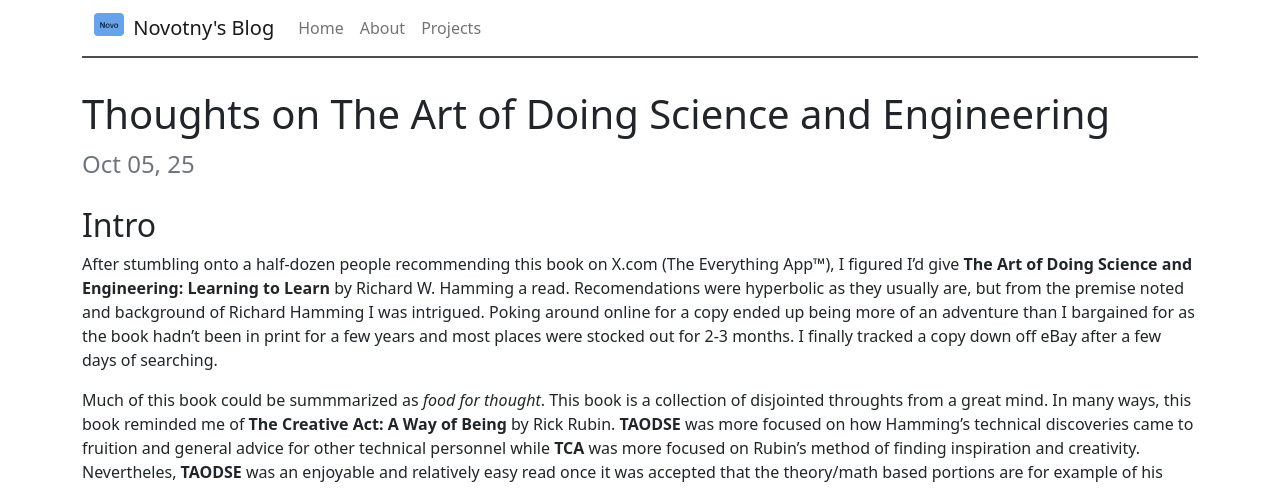
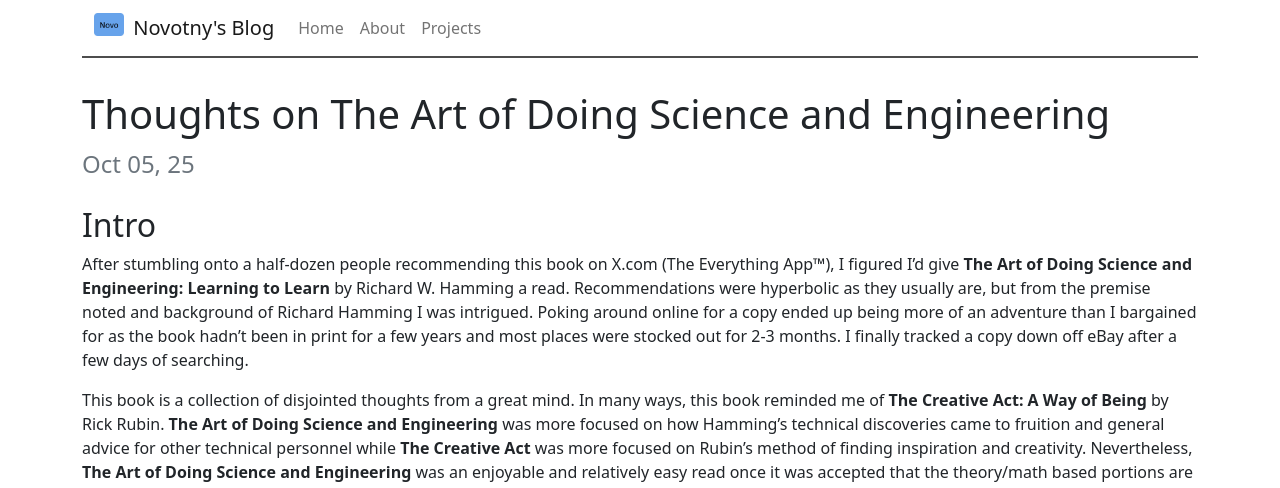
Before and after one commit to andrewnovotny/andrewnovotny.github.io, a Jekyll site: the page built from _posts/2025-10-05-Thoughts on The Art of Doing Science and Engineering.markdown, in a window 1280 px wide and 1400 px high. Shown: the top 488 px of the window. Built offline with Jekyll 4.4.1, drawn with Linux system fonts in a browser that asks for light colours; some of the changed text lies outside the part shown.

Commit message:
Updating typos

```diff
--- a/_posts/2025-10-05-Thoughts on The Art of Doing Science and Engineering.markdown
+++ b/_posts/2025-10-05-Thoughts on The Art of Doing Science and Engineering.markdown
@@ -5,17 +5,17 @@ title: Thoughts on The Art of Doing Science and Engineering
 
 ## Intro
 After stumbling onto a half-dozen people recommending this book on X.com (The Everything App™), I figured I'd give **The Art of Doing Science and Engineering: Learning to Learn** by Richard W. Hamming
- a read. Recomendations were hyperbolic as they usually are, but
+ a read. Recommendations were hyperbolic as they usually are, but
 from the premise noted and background of Richard Hamming I was intrigued. Poking around online for a copy ended up being more of an adventure than I bargained for as the book
 hadn't been in print for a few years and most places were stocked out for 2-3 months. I finally tracked a copy down off eBay after a few days of searching.
 
-Much of this book could be summmarized as *food for thought*. This book is a collection of disjointed throughts from a great mind. In many ways, this book reminded me of
-**The Creative Act: A Way of Being** by Rick Rubin. **TAODSE** was more focused on how Hamming's technical discoveries came to fruition and general advice for other technical personnel
-while **TCA** was more focused on Rubin's method of finding inspiration and creativity. Nevertheles, **TAODSE** was an enjoyable and relatively easy read once it was accepted that the
+This book is a collection of disjointed thoughts from a great mind. In many ways, this book reminded me of
+**The Creative Act: A Way of Being** by Rick Rubin. **The Art of Doing Science and Engineering** was more focused on how Hamming's technical discoveries came to fruition and general advice for other technical personnel
+while **The Creative Act** was more focused on Rubin's method of finding inspiration and creativity. Nevertheless, **The Art of Doing Science and Engineering** was an enjoyable and relatively easy read once it was accepted that the
 theory/math based portions are for example of his thinking process and not 100% critical to enjoyment of the book.
 
 Unrelated to the contents, the cover looks pretty bad ass.
-![The Art of Doing Science and Engineering Cover]({{site.baseurl}}/assets/images/TAODSE_Cover.jpeg"The Art of Doing Science and Engineering Cover")
+![The Art of Doing Science and Engineering Cover]({{site.baseurl}}/assets/images/TAODSE_Cover.jpeg "The Art of Doing Science and Engineering Cover")
 
 ## Favorite Parts
 S-Tier Chapters: 26, 27, 28, 29, and 30
```
Also changed, not shown: other parts of _posts/2025-10-05-Thoughts on The Art of Doing Science and Engineering.markdown (+4 -4 lines).
